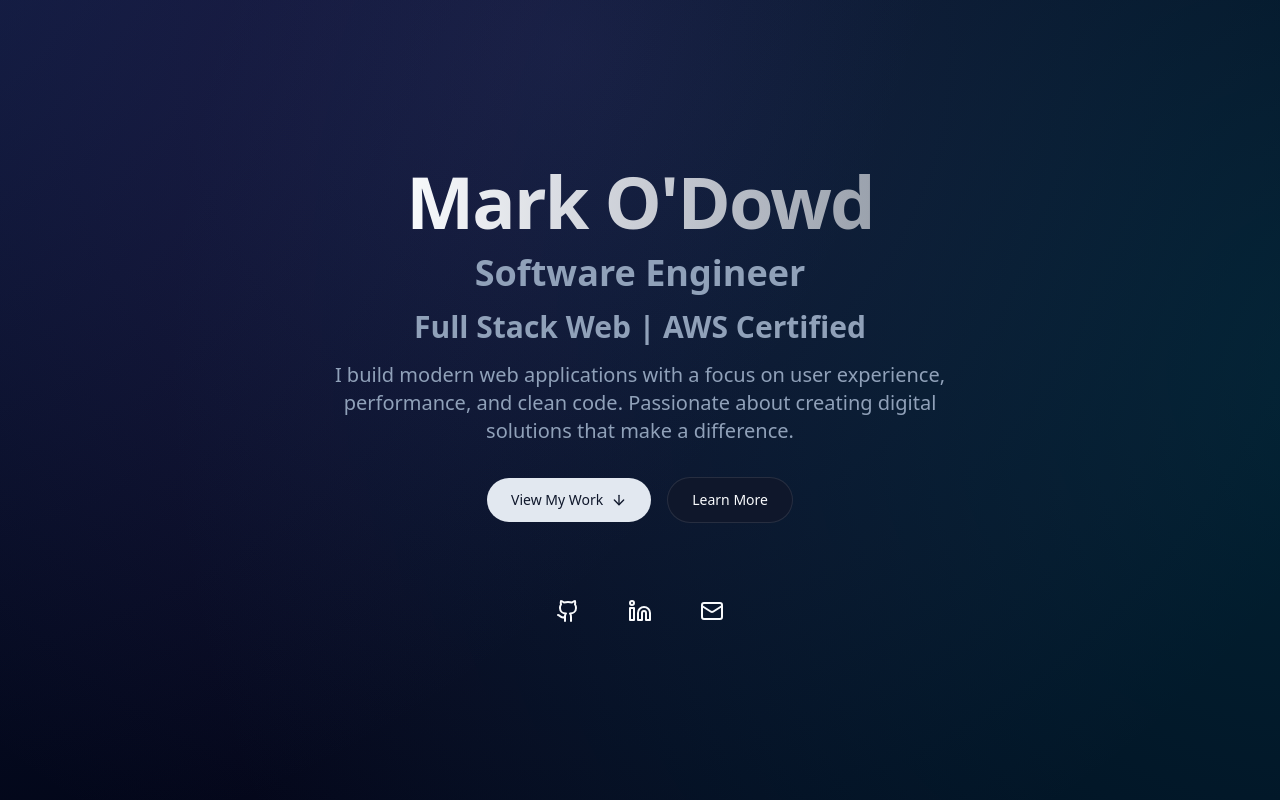
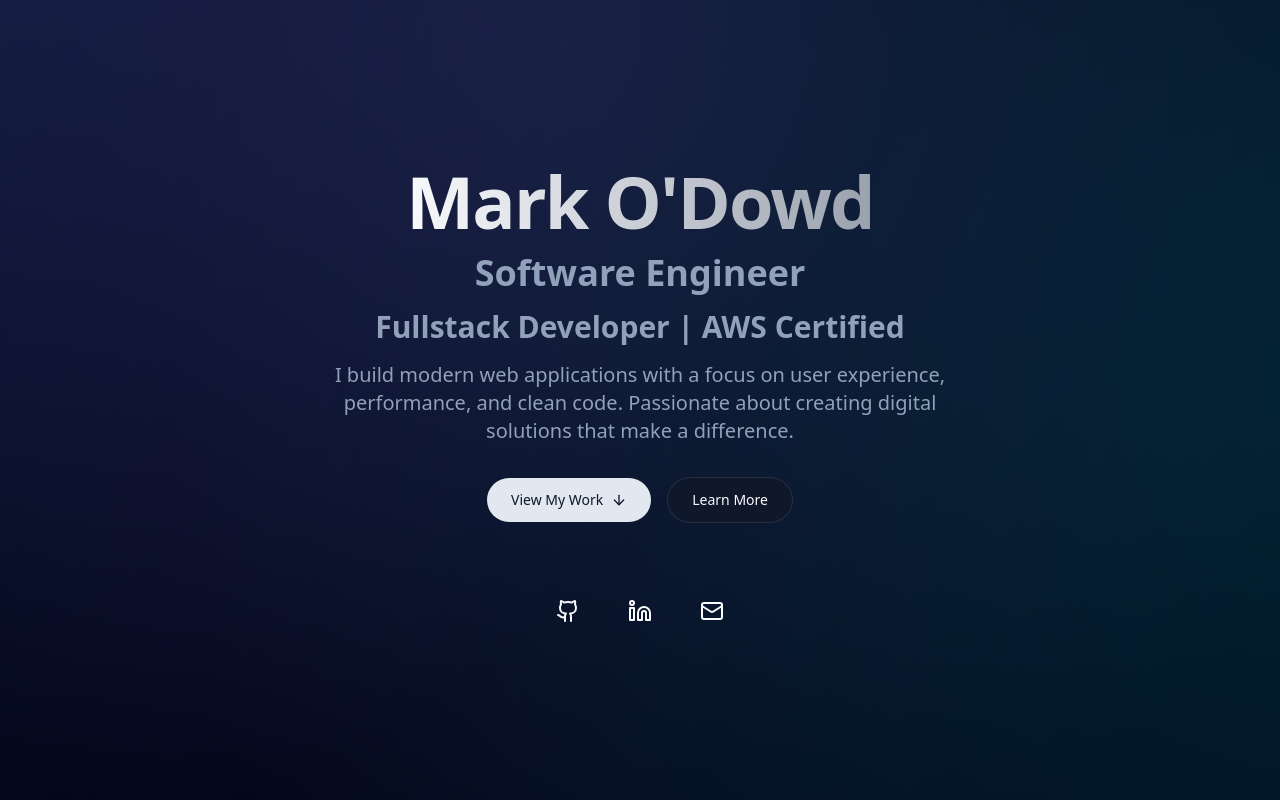
Before and after one commit to markodowd/markodowd-portfolio, a Next.js app: page / in a window 1280 px wide. Shown: the top 800 px of the page. Built offline with nearby package versions, Linux system fonts and the light colour scheme.

Commit message:
feat: text

```diff
--- a/components/Hero.tsx
+++ b/components/Hero.tsx
@@ -62,7 +62,7 @@ export default function Hero() {
             Software Engineer
           </h2>
           <h3 className="text-2xl font-semibold text-muted-foreground sm:text-2xl md:text-3xl">
-            Full Stack Web | AWS Certified
+            Fullstack Developer | AWS Certified
           </h3>
           <p className="mx-auto max-w-2xl text-lg text-muted-foreground sm:text-xl">
             I build modern web applications with a focus on user experience,
```
